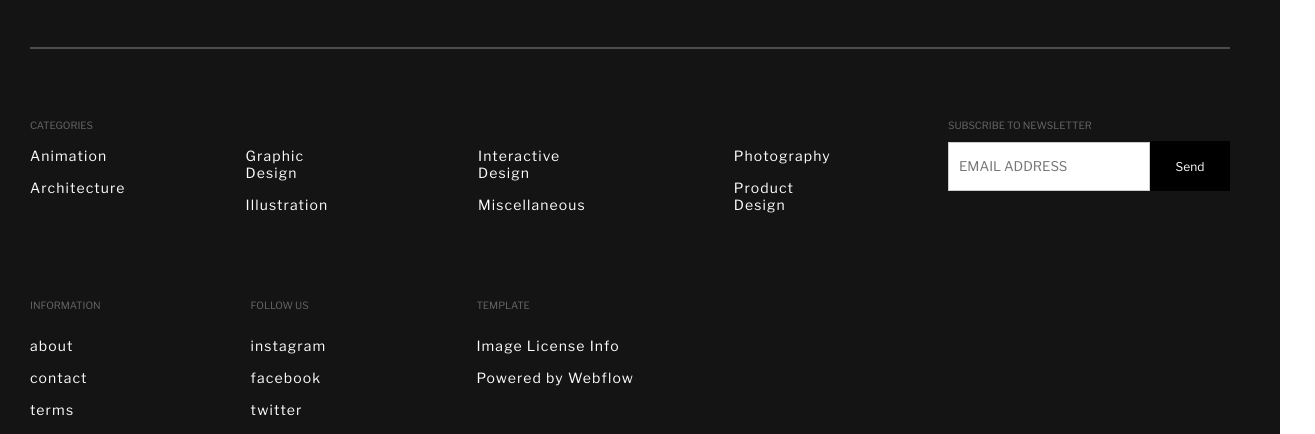
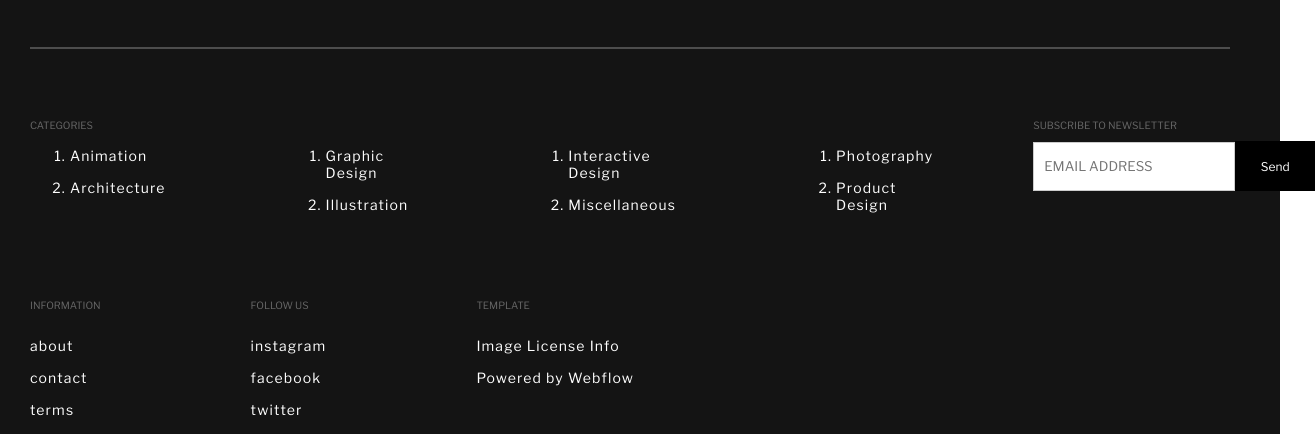
Before and after one commit to hitaro2k/Noiceland, a website: page about.html in a window 1280 px wide. Shown: the part 1136-1570 px from the top of the page, 1315 px wide, since content can reach past the window. Drawn offline with nearby package versions, Linux system fonts and the light colour scheme; a script that the page names is missing; a web font is replaced by a local one.

Commit message:
rework ul ol

```diff
--- a/about.html
+++ b/about.html
@@ -71,22 +71,22 @@
                 <nav class="footer__company__categories-list">
                     <p class="categories-list__header">Categories</p>
                     <ul class="categories-list">
-                        <div class="list-col">
+                        <ol class="list-col">
                             <li class="list-item">Animation</li>
                             <li class="list-item">Architecture</li>
-                        </div>
-                        <div class="list-col">
+                        </ol>
+                        <ol class="list-col">
                             <li class="list-item">Graphic Design</li>
                             <li class="list-item">Illustration</li>
-                        </div>
-                        <div class="list-col">
+                        </ol>
+                        <ol class="list-col">
                             <li class="list-item">Interactive Design</li>
                             <li class="list-item">Miscellaneous</li>
-                        </div>
-                        <div class="list-col">
+                        </ol>
+                        <ol class="list-col">
                             <li class="list-item">Photography</li>
                             <li class="list-item">Product Design</li>
-                        </div>
+                        </ol>
                     </ul>
                 </nav>
                 <div class="footer__center-contant__user-side">
```
Also changed, not shown: content.html (+8 -8 lines), index.html (+8 -8 lines), page.html (+8 -8 lines).
